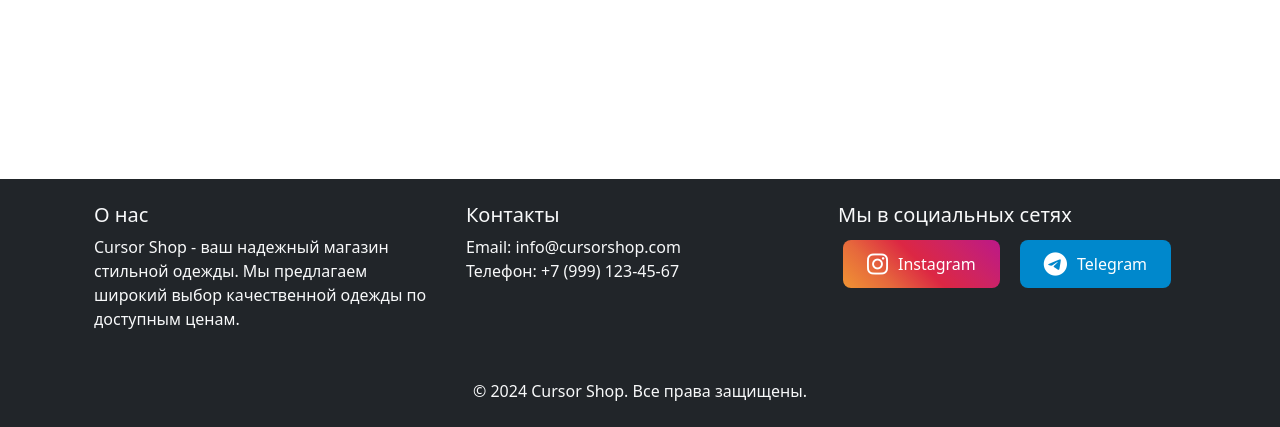
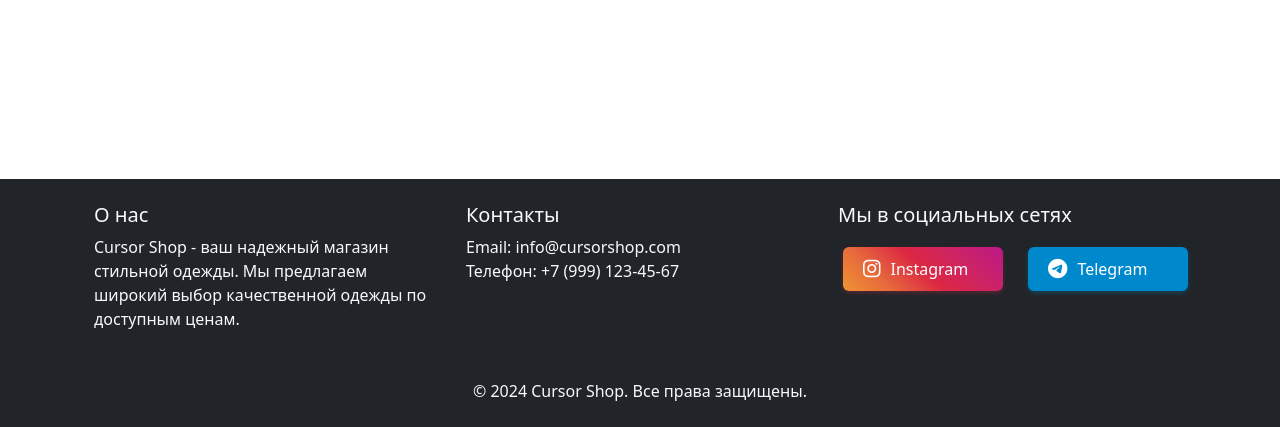
Before and after one commit to ubmember500/cursori5, a Flask app: page /cart in a window 1280 px wide. Shown: the part 373-800 px from the top of the page. Run offline with Flask 3, Linux system fonts and the light colour scheme; data comes from the database, SQL or seed files in the repository.

Commit message:
Полностью обновлены стили социальных кнопок

```diff
--- a/templates/layout.html
+++ b/templates/layout.html
@@ -160,6 +160,58 @@
             flex-shrink: 0;
             width: 100%;
         }
+
+        /* Новые стили для социальных кнопок с повышенной специфичностью */
+        footer .social-links {
+            display: flex;
+            justify-content: flex-start;
+            gap: 15px;
+            margin-top: 15px;
+        }
+
+        footer .social-links a.social-btn {
+            padding: 10px 20px;
+            border-radius: 6px;
+            font-size: 16px;
+            font-weight: 500;
+            text-decoration: none !important;
+            display: inline-flex;
+            align-items: center;
+            transition: all 0.3s ease;
+            border: none;
+            color: #ffffff !important;
+            min-width: 160px;
+        }
+
+        footer .social-links a.social-btn i {
+            margin-right: 10px;
+            font-size: 20px;
+        }
+
+        footer .social-links a.social-btn.social-btn-instagram {
+            background: #E1306C !important;
+            background: -webkit-linear-gradient(45deg, #f09433 0%, #e6683c 25%, #dc2743 50%, #cc2366 75%, #bc1888 100%) !important;
+            background: linear-gradient(45deg, #f09433 0%, #e6683c 25%, #dc2743 50%, #cc2366 75%, #bc1888 100%) !important;
+            box-shadow: 0 2px 4px rgba(220, 39, 67, 0.3);
+        }
+
+        footer .social-links a.social-btn.social-btn-telegram {
+            background: #0088cc !important;
+            box-shadow: 0 2px 4px rgba(0, 136, 204, 0.3);
+        }
+
+        footer .social-links a.social-btn:hover {
+            transform: translateY(-2px);
+            opacity: 0.95;
+        }
+
+        footer .social-links a.social-btn.social-btn-instagram:hover {
+            box-shadow: 0 4px 12px rgba(220, 39, 67, 0.5);
+        }
+
+        footer .social-links a.social-btn.social-btn-telegram:hover {
+            box-shadow: 0 4px 12px rgba(0, 136, 204, 0.5);
+        }
     </style>
 </head>
 <body>
@@ -252,11 +304,13 @@
                 <div class="col-md-4 mb-3">
                     <h5>Мы в социальных сетях</h5>
                     <div class="social-links">
-                        <a href="https://instagram.com" class="social-btn social-btn-instagram">
-                            <i class="fab fa-instagram"></i>Instagram
+                        <a href="https://instagram.com" class="social-btn social-btn-instagram" target="_blank">
+                            <i class="fab fa-instagram"></i>
+                            <span>Instagram</span>
                         </a>
-                        <a href="https://telegram.org" class="social-btn social-btn-telegram">
-                            <i class="fab fa-telegram"></i>Telegram
+                        <a href="https://telegram.org" class="social-btn social-btn-telegram" target="_blank">
+                            <i class="fab fa-telegram"></i>
+                            <span>Telegram</span>
                         </a>
                     </div>
                 </div>
```
